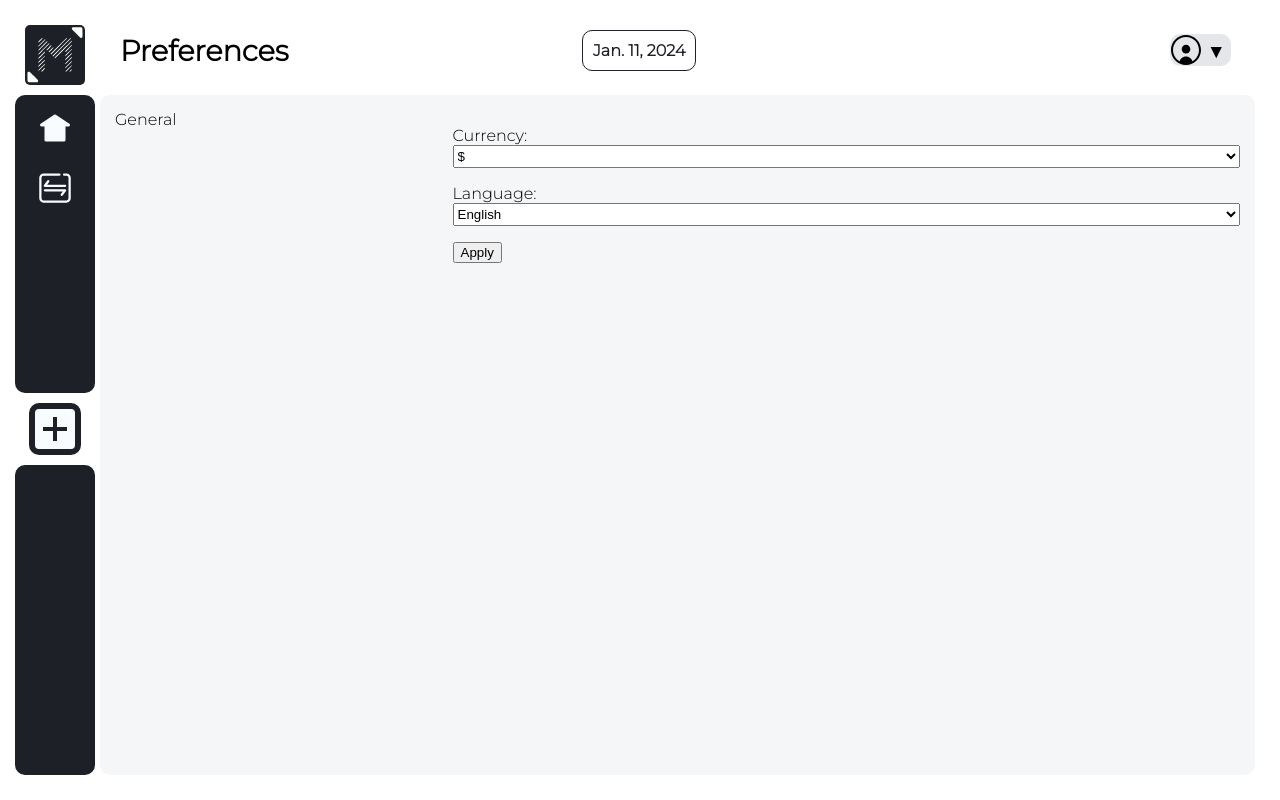
After one commit to antony-kosenko/moneyroam, a Django app: page /preferences/ in a window 1280 px wide. The commit adds this page. Run offline with Django 4.2, Linux system fonts and the light colour scheme; a user stored in the database is signed in; tables that the repository leaves empty hold one stand-in row (values such as "Sample post"); parts of the project's set-up code (start-up, migrations or seed data) failed here and were passed over; some libraries are stand-ins or nearby versions.

Commit message:
config form and relative view created for preferences handling

```diff
--- a/invoices/context_processors.py
+++ b/invoices/context_processors.py
@@ -4,4 +4,4 @@ from invoices.forms import NewInvoiceForm
 def create_transaction_form(request):
     """ Contains a form for new transaction creation """
     user_currency = request.user.config.currency
-    return {"form": NewInvoiceForm(initial={'currency': user_currency})}
+    return {"transaction_creation_form": NewInvoiceForm(initial={'currency': user_currency})}
--- a/invoices/templates/invoices/dashboard.html
+++ b/invoices/templates/invoices/dashboard.html
@@ -6,6 +6,7 @@
     <link rel="stylesheet" href={% static "invoices/css/dashboard.css" %}>
 {% endblock extra_head_tags %}
 
+{% comment %} Tab title {% endcomment %}
 {% block tab_title %}Dashboard{% endblock tab_title %}
 
 {% comment %} Page title {% endcomment %}
--- a/invoices/views.py
+++ b/invoices/views.py
@@ -21,7 +21,7 @@ transaction_filter = TransactionsFilter()
 
 def create_transaction_view(request):
     """ View to handle creation of new Transaction object. """
-    # ! Form for transaction creation (GET) initials in context processor to be available globally.
+    # !!! Form for transaction creation (GET) initials in context processor to be available globally.
     if request.method == "POST":
         form = NewInvoiceForm(request.POST)
         if form.is_valid():
--- a/moneyroam/urls.py
+++ b/moneyroam/urls.py
@@ -7,4 +7,5 @@ from django.urls import include, path
 urlpatterns = [
     path('admin/', admin.site.urls),
     path("", include("invoices.urls")),
+    path("preferences/", include("preferences.urls"))
 ] + static(settings.MEDIA_URL, document_root=settings.MEDIA_ROOT)
--- /dev/null
+++ b/preferences/forms.py
@@ -0,0 +1,9 @@
+from django import forms
+
+from preferences.models import Config
+
+
+class PreferencesGeneral(forms.ModelForm):
+    class Meta:
+        model = Config
+        exclude = ("user",)
--- a/preferences/models.py
+++ b/preferences/models.py
@@ -31,4 +31,4 @@ class Config(models.Model):
         verbose_name_plural = "configs"
 
     def __str__(self):
-        return f"User[{self.user.profile.username}] | Config"
+        return f"Config[userID#{self.user.id}]"
--- /dev/null
+++ b/preferences/static/preferences/css/settings_menu_base.css
@@ -0,0 +1,18 @@
+.page_content {
+    display: flex;
+    padding: 15px;
+    margin-top: 25px;
+    background-color: #f5f6f8;
+    border-radius: 10px;
+    flex: 1 1 0;
+}
+
+.preferences_options {
+    flex-basis: 30%;
+    min-width: 200px;
+    flex-shrink: 2;
+}
+
+.preferences_details {
+    flex-basis: 70%;
+}
--- /dev/null
+++ b/preferences/templates/preferences/settings_menu_base.html
@@ -0,0 +1,28 @@
+{% extends "base_page.html" %}
+{% load static %}
+
+{% comment %} Extra head lines {% endcomment %}
+{% block extra_head_tags %}
+    <link rel="stylesheet" href={% static "preferences/css/settings_menu_base.css" %}>
+{% endblock extra_head_tags %}
+
+{% comment %} Tab title {% endcomment %}
+{% block tab_title %}Preferences{% endblock tab_title %}
+
+{% comment %} Page title {% endcomment %}
+{% block page_title %}Preferences{% endblock page_title %}
+
+{% comment %} Page core content {% endcomment %}
+{% block page_content %}
+    <div class="preferences_options">
+        <a>General</a>
+    </div>
+
+    <div class="preferences_details">
+        <form action={% url "preferences:preferences_general" %} method="post">
+            {% csrf_token %}
+            {{ base_config_form.as_p }}
+            <button type="submit">Apply</button>
+        </form>
+    </div>
+{% endblock page_content %}
--- /dev/null
+++ b/preferences/urls.py
@@ -0,0 +1,9 @@
+from django.urls import path
+
+from preferences.views import preference_general_view
+
+app_name = "preferences"
+
+urlpatterns = [
+    path("", preference_general_view, name="preferences_general")
+]
--- a/preferences/views.py
+++ b/preferences/views.py
@@ -1,3 +1,18 @@
+from django.http import HttpResponseRedirect
 from django.shortcuts import render
 
-# Create your views here.
+from preferences.forms import PreferencesGeneral
+from preferences.models import Config
+
+
+def preference_general_view(request):
+    """ Handles general preferences configuration. """
+    if request.method == "POST":
+        form = PreferencesGeneral(instance=request.user)
+        if form.is_valid:
+            updated_config = Config(**form.cleaned_data)
+            updated_config.save()
+            HttpResponseRedirect(request.META.get('HTTP_REFERER', "/"))
+    else:
+        form = PreferencesGeneral(instance=request.user)
+    return render(request, template_name="preferences/settings_menu_base.html", context={"base_config_form": form})
--- a/templates/navbar.html
+++ b/templates/navbar.html
@@ -25,7 +25,7 @@
             <h2>New transaction</h2>
                 <form action={% url "invoices:create_transaction" %} method="post">
                     {% csrf_token %}
-                    {{ form | crispy }}
+                    {{ transaction_creation_form | crispy }}
                     <button type="submit" class="btn btn-primary">Create</button>
                 </form>
             </div>
```
